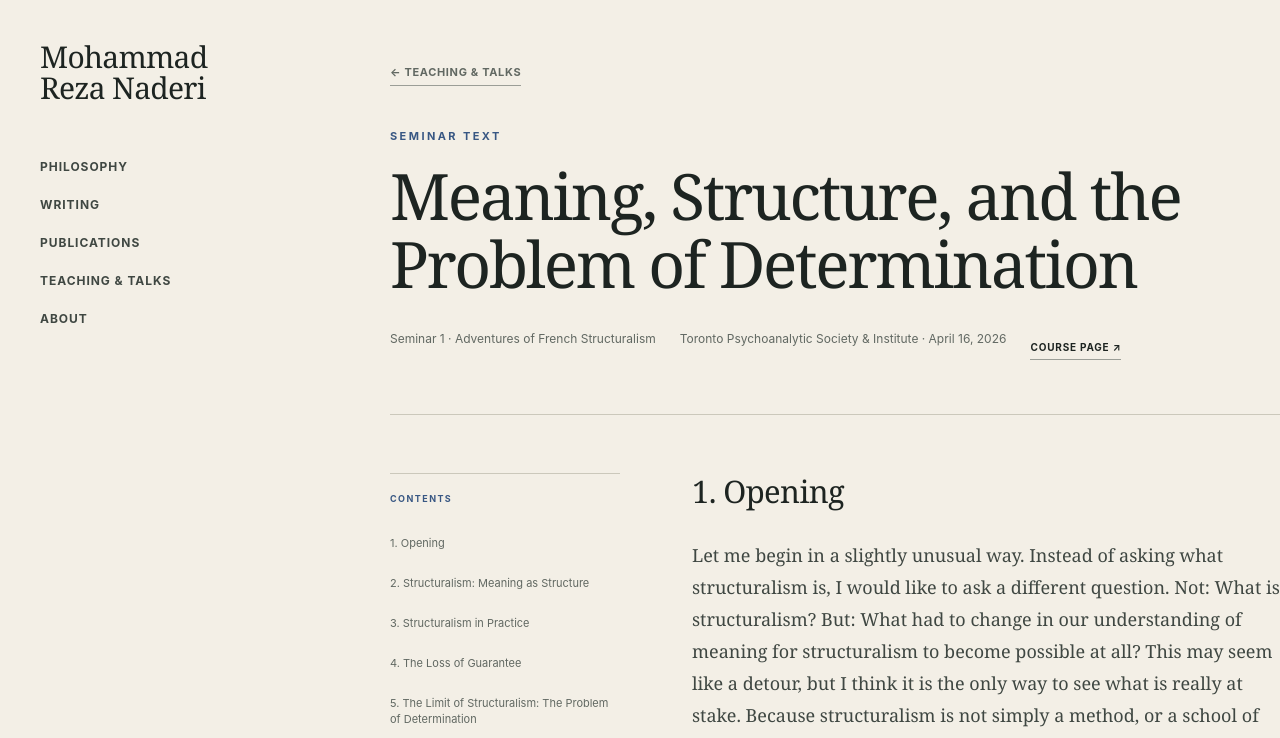
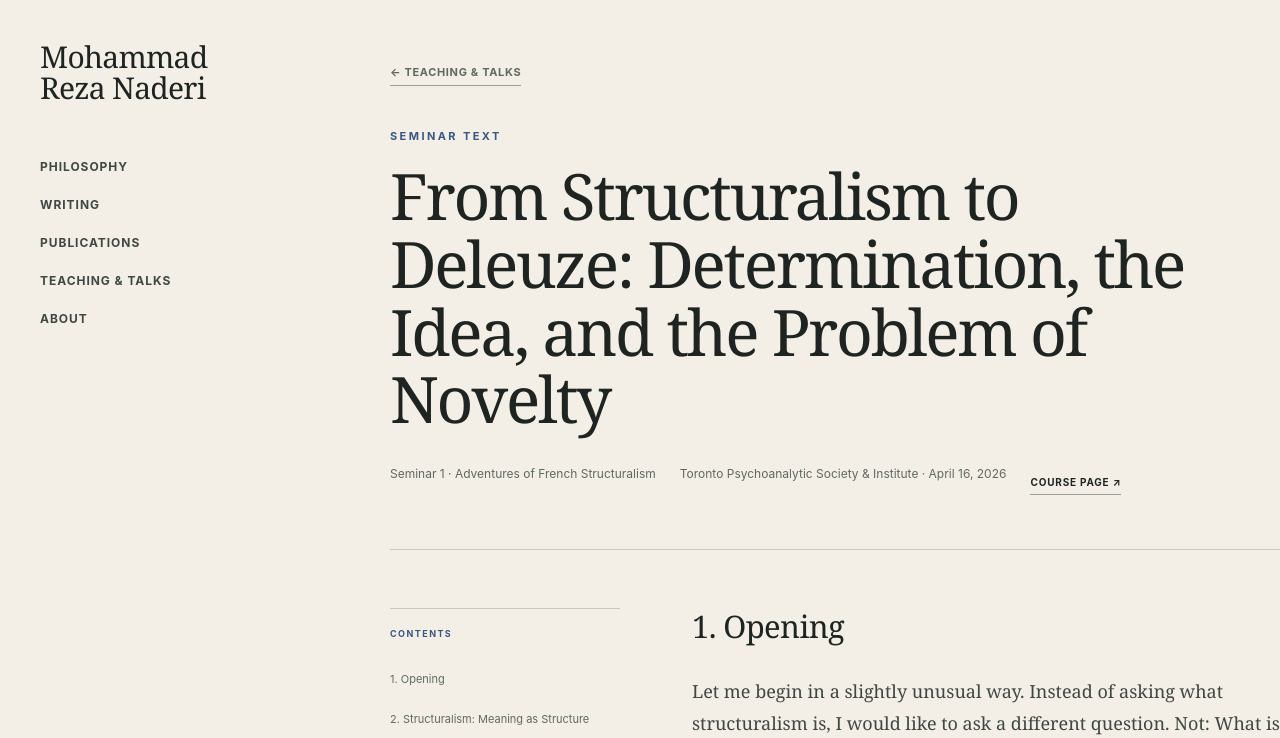
Before and after one commit to mohammad-naderi/mrnaderi.org, a Next.js app: page /teaching/meaning-structure-determination in a window 1280 px wide. Shown: the top 738 px of the page. Built offline with nearby package versions, Linux system fonts and the light colour scheme.

Commit message:
Retitle Deleuze course text

```diff
--- a/app/teaching/meaning-structure-determination/page.tsx
+++ b/app/teaching/meaning-structure-determination/page.tsx
@@ -3,7 +3,7 @@ import Link from "next/link";
 import { SiteFooter, SiteHeader } from "@/components/site";
 
 export const metadata: Metadata = {
-  title: "Meaning, Structure, and the Problem of Determination",
+  title: "From Structuralism to Deleuze: Determination, the Idea, and the Problem of Novelty",
 };
 
 const toc = [
@@ -26,7 +26,7 @@ export default function StructuralismSeminarPage() {
         <section className="seminar-header shell">
           <Link className="seminar-back" href="/teaching">← Teaching & Talks</Link>
           <p className="eyebrow">Seminar text</p>
-          <h1>Meaning, Structure, and the Problem of Determination</h1>
+          <h1>From Structuralism to Deleuze: Determination, the Idea, and the Problem of Novelty</h1>
           <div className="seminar-meta">
             <p>Seminar 1 · Adventures of French Structuralism</p>
             <p>Toronto Psychoanalytic Society & Institute · April 16, 2026</p>
```
